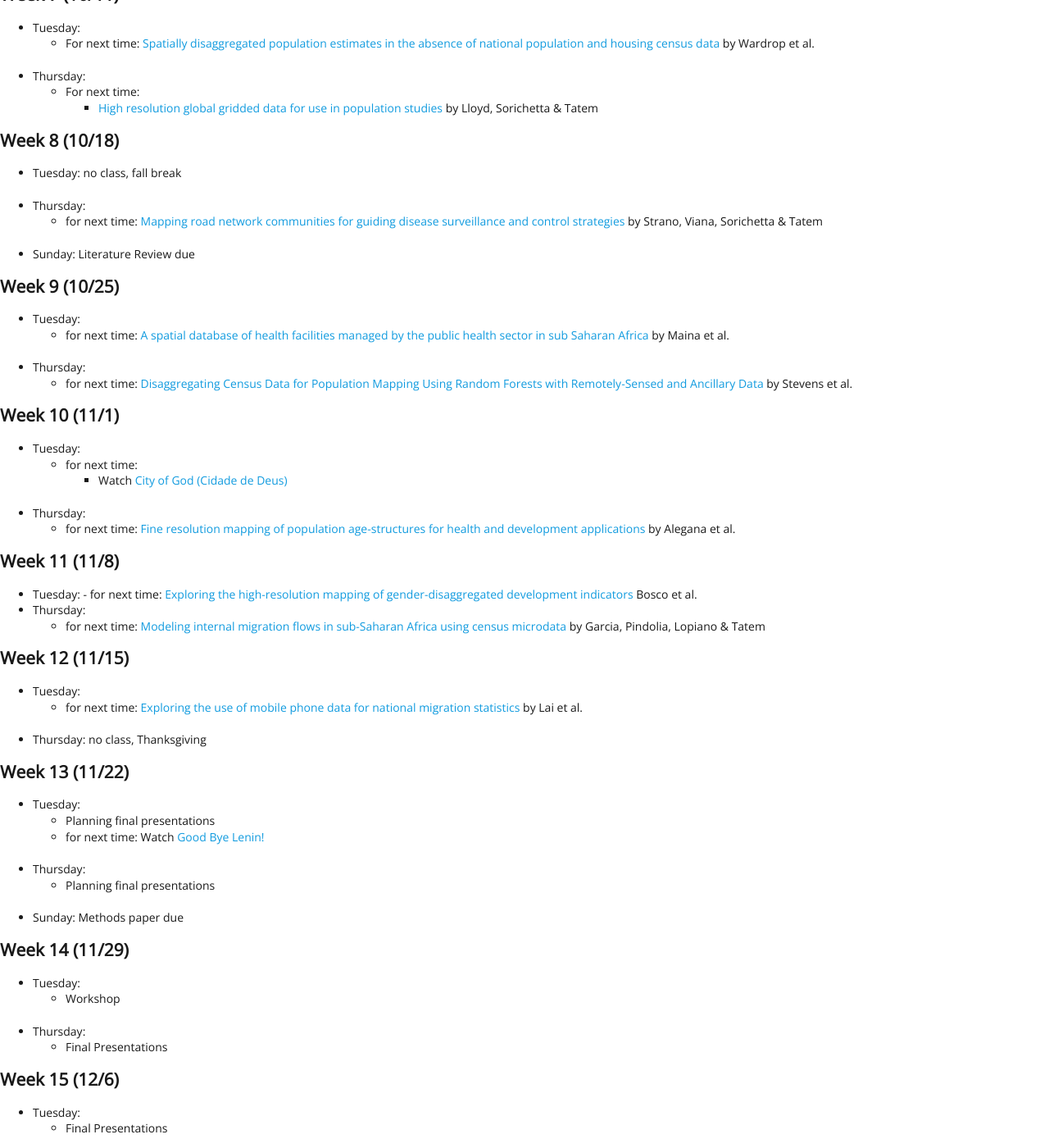
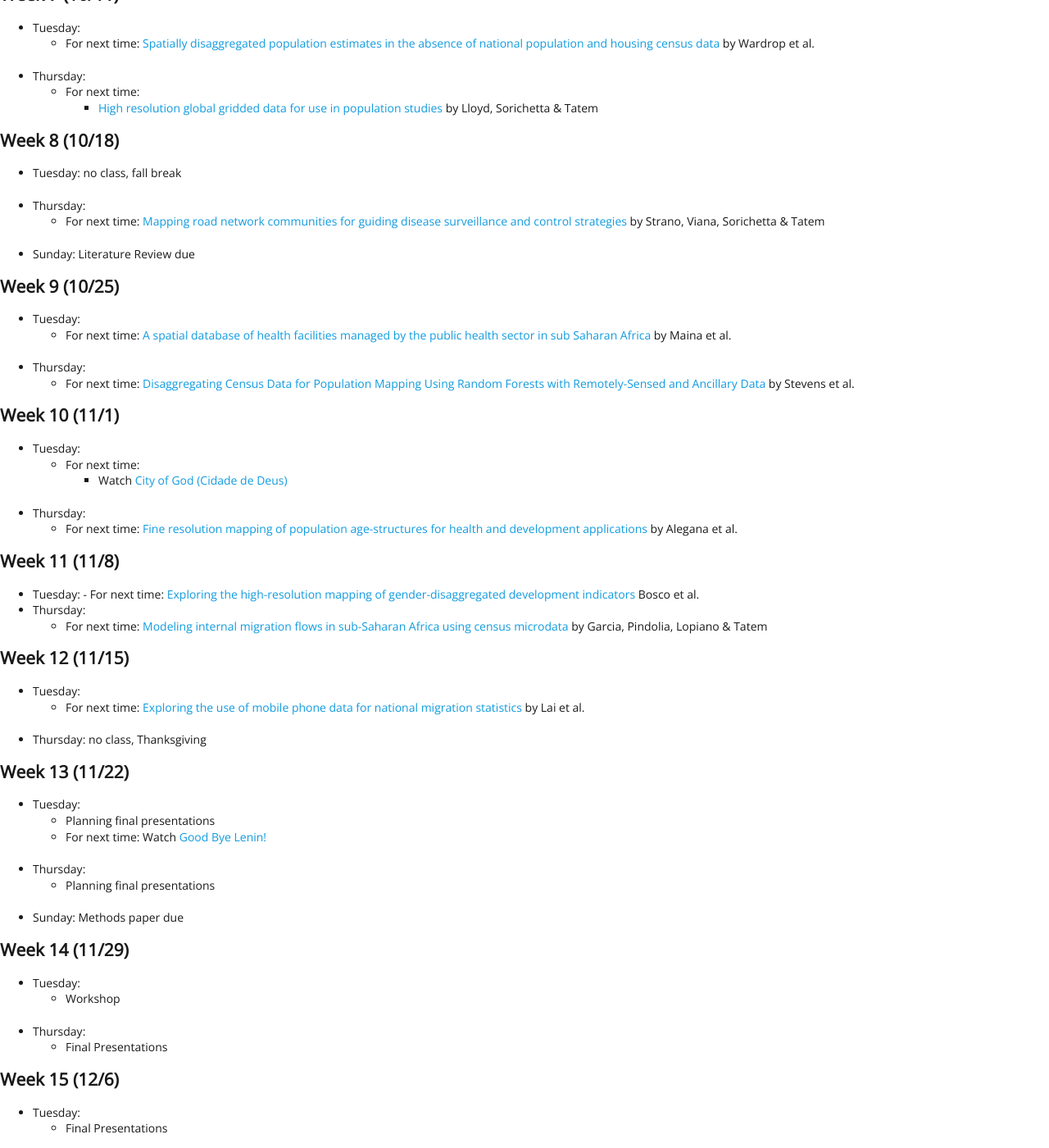
Before and after one commit to EMBrewer/dat150, a Jekyll site: the page built from _posts/2021-09-17-schedule.md, in a window 1280 px wide and 1400 px high, scrolled down 1768 px. Shown: the whole window at 82% size. Built offline with Jekyll 4.4.1, drawn with Linux system fonts in a browser that asks for light colours; our own code applies the rules of GitHub Pages for plain Markdown files.

```diff
--- a/_posts/2021-09-17-schedule.md
+++ b/_posts/2021-09-17-schedule.md
@@ -80,38 +80,38 @@
 - Tuesday: no class, fall break
 
 - Thursday:
-	- for next time: [Mapping road network communities for guiding disease surveillance and control strategies](https://www.nature.com/articles/s41598-018-22969-4) by Strano, Viana, Sorichetta & Tatem
+	- For next time: [Mapping road network communities for guiding disease surveillance and control strategies](https://www.nature.com/articles/s41598-018-22969-4) by Strano, Viana, Sorichetta & Tatem
 
 - Sunday: Literature Review due
 
 ## Week 9 (10/25)
 - Tuesday:
-	- for next time: [A spatial database of health facilities managed by the public health sector in sub Saharan Africa](https://www.nature.com/articles/s41597-019-0142-2) by Maina et al.
+	- For next time: [A spatial database of health facilities managed by the public health sector in sub Saharan Africa](https://www.nature.com/articles/s41597-019-0142-2) by Maina et al.
 - Thursday:
-	- for next time: [Disaggregating Census Data for Population Mapping Using Random Forests with Remotely-Sensed and Ancillary Data](https://journals.plos.org/plosone/article?id=10.1371/journal.pone.0107042) by Stevens et al.
+	- For next time: [Disaggregating Census Data for Population Mapping Using Random Forests with Remotely-Sensed and Ancillary Data](https://journals.plos.org/plosone/article?id=10.1371/journal.pone.0107042) by Stevens et al.
 
 ## Week 10 (11/1)
 - Tuesday:
-	- for next time:
+	- For next time:
 		- Watch [City of God (Cidade de Deus)](https://www.youtube.com/watch?v=dcUOO4Itgmw)
 - Thursday:
-	- for next time: [Fine resolution mapping of population age-structures for health and development applications](https://royalsocietypublishing.org/doi/pdf/10.1098/rsif.2015.0073) by Alegana et al.
+	- For next time: [Fine resolution mapping of population age-structures for health and development applications](https://royalsocietypublishing.org/doi/pdf/10.1098/rsif.2015.0073) by Alegana et al.
 
 ## Week 11 (11/8)
 - Tuesday:
-  	- for next time: [Exploring the high-resolution mapping of gender-disaggregated development indicators](https://royalsocietypublishing.org/doi/pdf/10.1098/rsif.2016.0825) Bosco et al.
+  	- For next time: [Exploring the high-resolution mapping of gender-disaggregated development indicators](https://royalsocietypublishing.org/doi/pdf/10.1098/rsif.2016.0825) Bosco et al.
 - Thursday:
-	- for next time: [Modeling internal migration flows in sub-Saharan Africa using census microdata](https://academic.oup.com/migration/article/3/1/89/2413406) by Garcia, Pindolia, Lopiano & Tatem
+	- For next time: [Modeling internal migration flows in sub-Saharan Africa using census microdata](https://academic.oup.com/migration/article/3/1/89/2413406) by Garcia, Pindolia, Lopiano & Tatem
 
 ## Week 12 (11/15)
 - Tuesday:
-	- for next time: [Exploring the use of mobile phone data for national migration statistics](https://www.nature.com/articles/s41599-019-0242-9.pdf) by Lai et al.
+	- For next time: [Exploring the use of mobile phone data for national migration statistics](https://www.nature.com/articles/s41599-019-0242-9.pdf) by Lai et al.
 - Thursday: no class, Thanksgiving
 
 ## Week 13 (11/22)
 - Tuesday:
 	- Planning final presentations
-	- for next time: Watch [Good Bye Lenin!](https://www.youtube.com/watch?v=u5hzmwGW4Ac)
+	- For next time: Watch [Good Bye Lenin!](https://www.youtube.com/watch?v=u5hzmwGW4Ac)
 - Thursday:
 	- Planning final presentations
 - Sunday: Methods paper due
```
